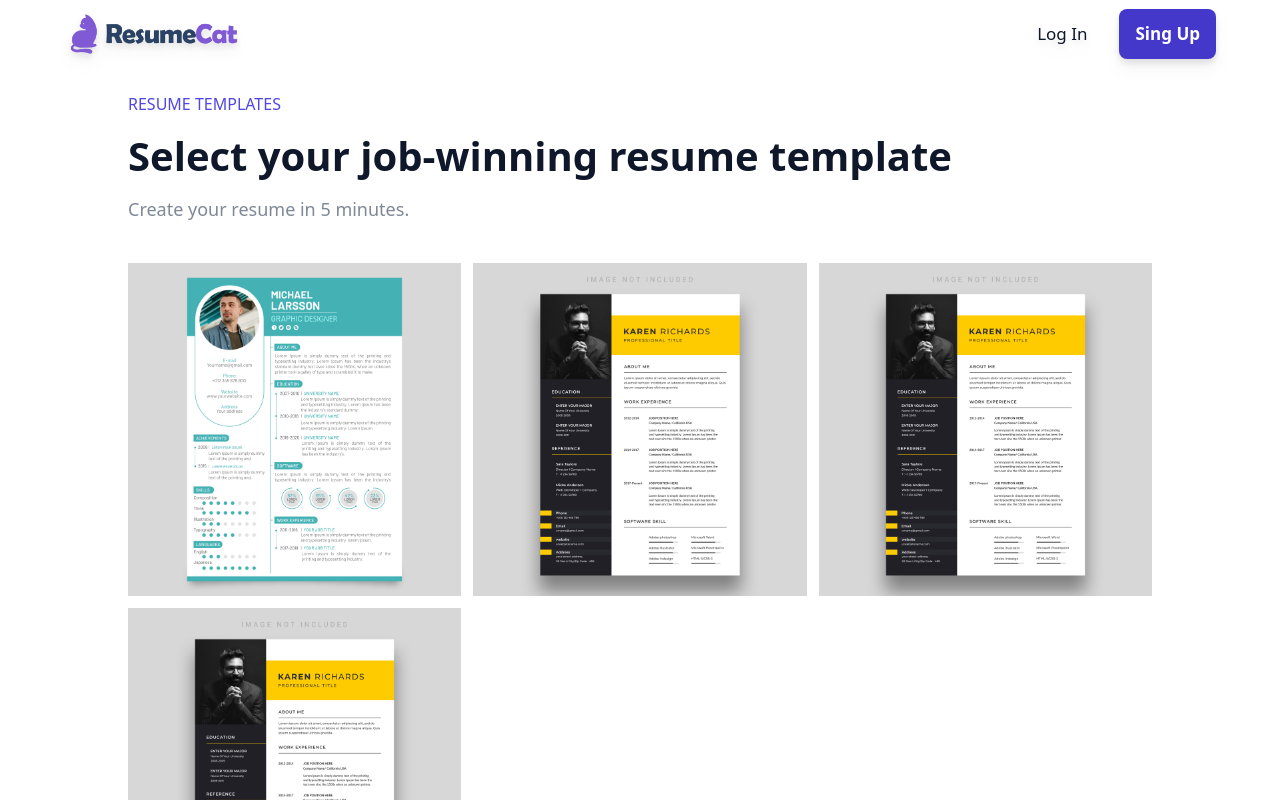
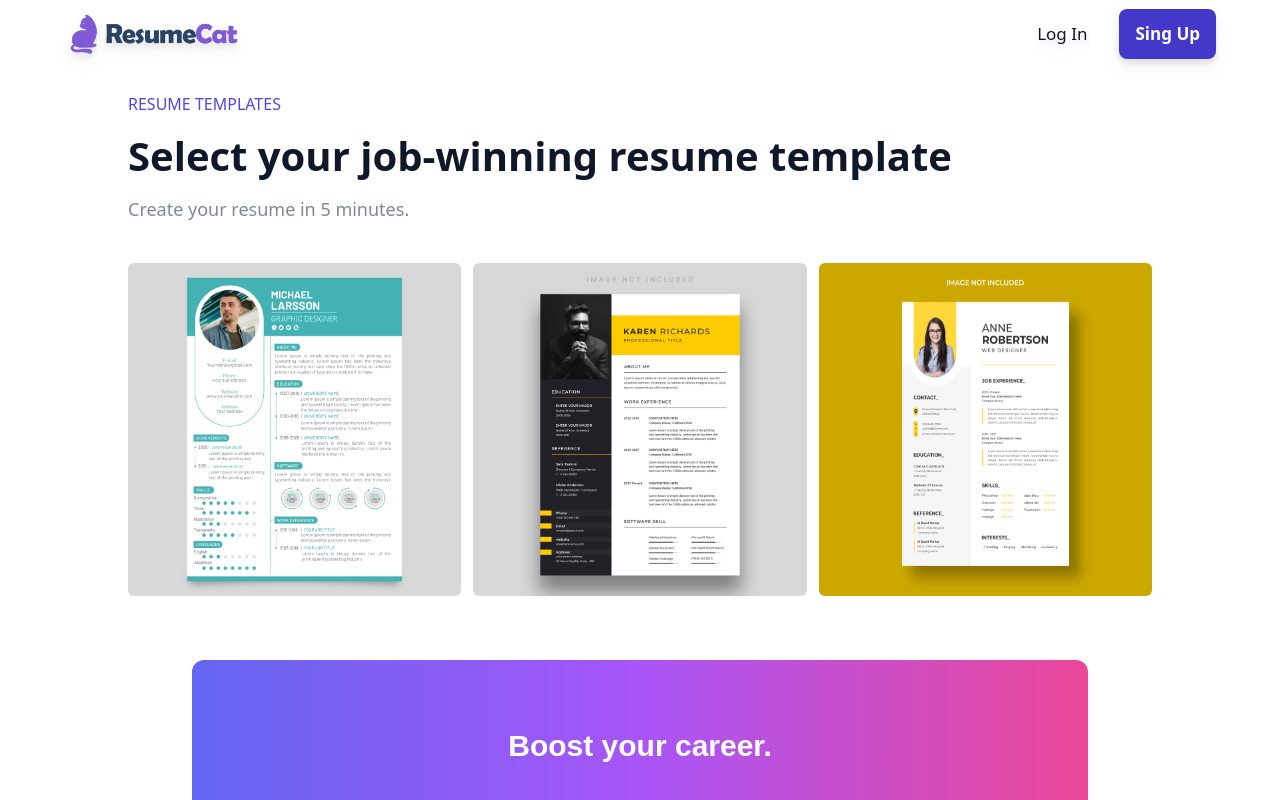
Before and after one commit to Soum-ik/Resume_Builder, a React (Vite) app: page /templatesPage in a window 1280 px wide. Shown: the top 800 px of the page. Built offline with nearby package versions, Linux system fonts and the light colour scheme.

Commit message:
Template setup done

```diff
--- a/src/App.jsx
+++ b/src/App.jsx
@@ -3,6 +3,7 @@ import { Routes, Route } from "react-router-dom";
 import SingUpPage from "./components/pages/SingUpPage";
 import LogInPage from "./components/pages/LogInPage";
 import TemplatePage from "./components/pages/Templetspage";
+import Create_ResumePage from "./components/pages/Create-ResumePage";
 
 const App = () => (
   <div className=" w-full overflow-hidden ">
@@ -11,6 +12,7 @@ const App = () => (
       <Route path="/singUppage" element={<SingUpPage />} />
       <Route path="/logInPage" element={<LogInPage />} />
       <Route path="/templatesPage" element={<TemplatePage />} />
+      <Route path="/createResumePage" element={<Create_ResumePage />} />
     </Routes>
   </div>
 );
--- a/src/components/Button.jsx
+++ b/src/components/Button.jsx
@@ -2,12 +2,11 @@ import { Link } from "react-router-dom";
 const Button = ({ text, width, page, style }) => (
   <button
     className={`botton p-1 sm:p-2 xxxS:px-4 xxxS:py-3 sm:rounded-lg rounded-md font-semibold text-[17px] list-none ${width} ${
-      style && "absolute top-48 left-32 hidden group-hover:block"
+      style &&
+      "absolute md:top-48 md:left-32 md:hidden md:group-hover:block hidden"
     }`}
   >
-    <Link to={page} href="">
-      {text}
-    </Link>
+    <Link to={page}> {text} </Link>
   </button>
 );
 
--- a/src/components/Hero.jsx
+++ b/src/components/Hero.jsx
@@ -29,7 +29,7 @@ const Hero = () => {
           </p>
 
           <Button
-            page="/templatesPage"
+            page={"/templatesPage"}
             text="Create you resume"
             width={"px-5"}
           />
--- a/src/components/Template.jsx
+++ b/src/components/Template.jsx
@@ -7,11 +7,26 @@ const Template = ({ img }) => {
   return (
     <div className=" relative group">
       {img === "Template_Img" ? (
-        <img src={Template_Img} />
+        <img
+          className=" aspect-square h-fit  group-hover:blur-[2px] rounded-md"
+          src={Template_Img}
+        />
+      ) : img === "Template_Img2" ? (
+        <img
+          src={Template_Img2}
+          className="aspect-square h-fit group-hover:blur-[2px] rounded-md"
+        />
       ) : (
-        <img src={Template_Img2} />
-      )  }
-      <Button style={true} text={"Use the Templet"} />
+        <img
+          src={Template_Img3}
+          className="aspect-square h-fit group-hover:blur-[2px] rounded-md"
+        />
+      )}
+      <Button
+        page={"/createResumePage"}
+        style={true}
+        text={"Use the Template"}
+      />
     </div>
   );
 };
--- a/src/components/Templates.jsx
+++ b/src/components/Templates.jsx
@@ -16,19 +16,18 @@ const Template = () => {
           </h5>
         </div>
         <div className=" grid grid-cols-1 sm:grid-cols-2 md:grid-cols-3 gap-3 pt-10">
-          <Template_Img img={"Template_Img"}/>
-          <Template_Img img={""}/>
-          <Template_Img img={""}/>
-          <Template_Img img={""}/>
+          <Template_Img img={"Template_Img"} />
+          <Template_Img img={"Template_Img2"} />
+          <Template_Img img={"Template_Img3"} />
         </div>
         <div
           className={` rounded-xl ${styles.marginY} ${styles.marginX} bg-gradient-to-r from-indigo-500 via-purple-500 to-pink-500`}
         >
           <div className={`${styles.flexCenter} ${styles.padding}`}>
             <h1
-              className={`${styles.heading2} text-white max-w-[800px] text-[20px] sm:text-[30px] text-center`}
+              className={`${styles.heading2} text-white md:max-w-[800px] text-[16px] max-w-sm leading-[20px] sm:text-[30px] text-center`}
             >
-              Boost your career.{" "}
+              Boost your career. <br />
               <span className=" text-secondary/70 font-bold ">
                 {" "}
                 Start using Hello_Builder today
--- /dev/null
+++ b/src/components/pages/Create-ResumePage.jsx
@@ -0,0 +1,14 @@
+import Nav from "../../Navbar/Navbar";
+import styles from "../../style/Style";
+
+const Create_ResumePage = () => {
+  return (
+    <div className={`${styles.marginX} ${styles.paddingY}`}>
+      <div className={`${styles.boxWidth}`}>
+        <Nav/>
+      </div>
+    </div>
+  );
+};
+
+export default Create_ResumePage;
```
Also changed, not shown: 1 other file (tests, documents, lock files or other folders).
